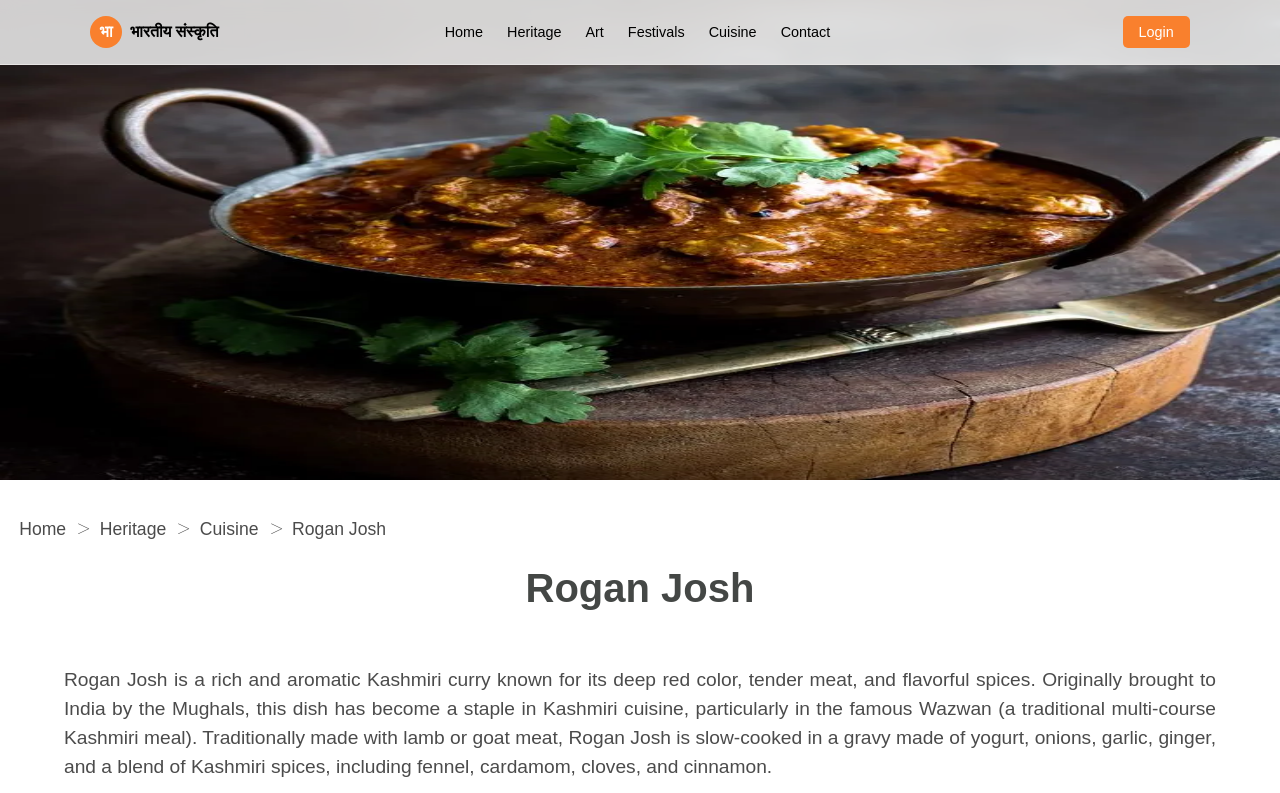
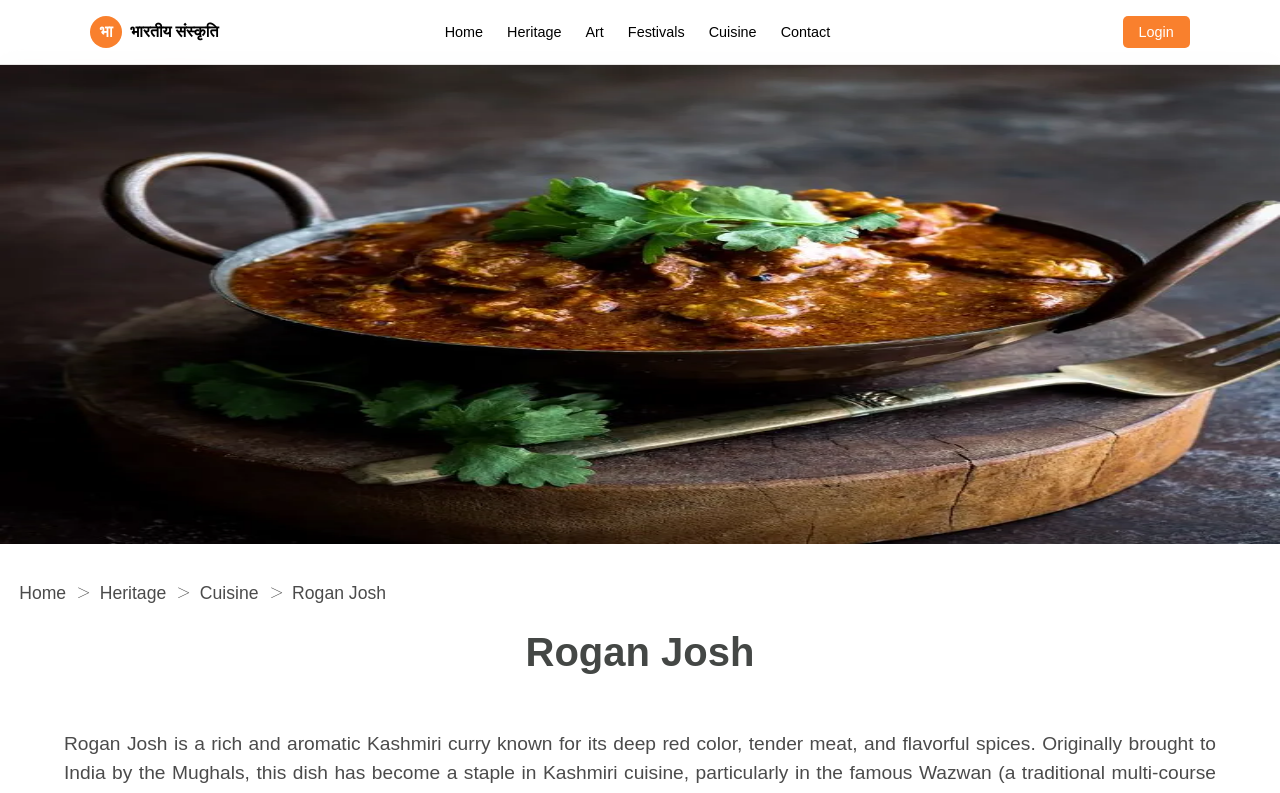
Before and after one commit to prasadmahind123/IndianCulture, a React (Vite) app: page /cuisine/1 in a window 1280 px wide. Shown: the top 793 px of the page. Built offline with nearby package versions, Linux system fonts and the light colour scheme; no server answers.

Commit message:
Update specFest.css

```diff
--- a/src/Components/Festival/specFest.css
+++ b/src/Components/Festival/specFest.css
@@ -17,3 +17,6 @@
     object-fit: cover;
     border-radius: 10px;
 }
+.info-container{
+    margin-top: 4rem;
+}
```
